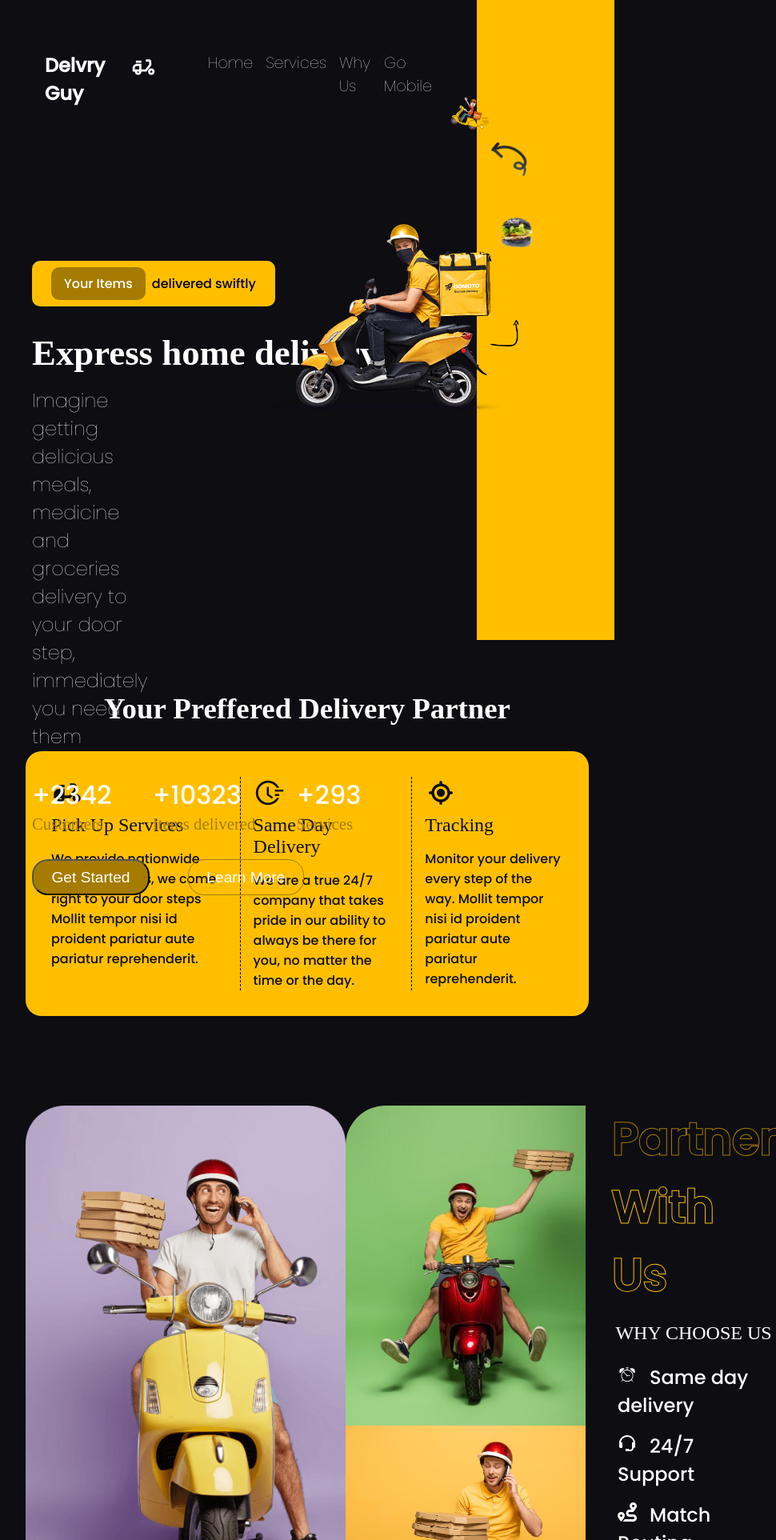
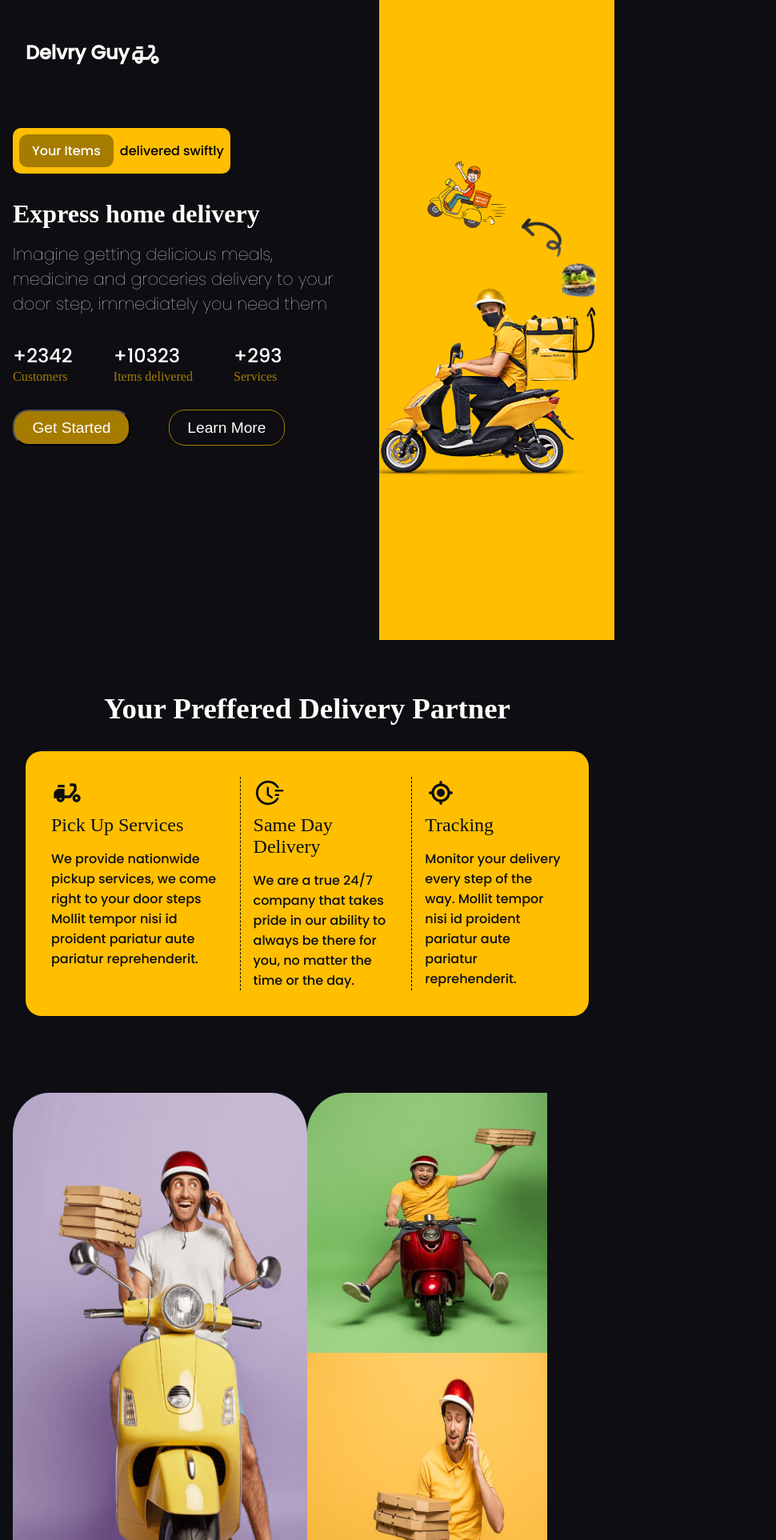
Before and after one commit to emmanuelkumah/delivry-guy, a React (Create React App) app: page / in a window 768 px wide. Shown: the top 1925 px of the page at 80% size, 970 px wide, since content can reach past the window. Built offline with nearby package versions, Linux system fonts and the light colour scheme; a web font is replaced by a local one.

Commit message:
Finish responsive design

```diff
--- a/src/components/Hero/Hero.module.css
+++ b/src/components/Hero/Hero.module.css
@@ -212,3 +212,63 @@
     /* transform: rotateY(10deg); */
   }
 }
+
+@media only screen and (min-width: 601px) and (max-width: 1200px) {
+  .hero_left {
+    padding: 1rem;
+  }
+  .hero_right {
+    flex: 2 1;
+  }
+  .hero_topText {
+    margin-top: 0.5rem;
+    padding: 0.5rem;
+  }
+  .hero_heading {
+    font-size: 2rem;
+  }
+  .hero_subHeading {
+    margin-right: 1rem;
+    padding-right: 1rem;
+    font-size: 1.3rem;
+  }
+  .hero_stats > div > span:first-of-type {
+    font-size: 1.5rem;
+  }
+  .hero_stats > div > span:nth-of-type(2) {
+    font-size: 1rem;
+  }
+  .hero_right {
+    flex-direction: column;
+  }
+  .hero_img {
+    width: 100%;
+    position: absolute;
+    top: 45%;
+    right: 10%;
+  }
+  .hero_icons > img:first-of-type {
+    position: absolute;
+    width: 20%;
+    left: 72%;
+    top: 48%;
+  }
+  .hero_icons > img:nth-of-type(2) {
+    width: 20%;
+    position: absolute;
+    left: 75%;
+    top: 40%;
+  }
+  .hero_icons > img:nth-of-type(3) {
+    width: 20%;
+    position: absolute;
+    left: 60%;
+    top: 35%;
+  }
+  .hero_icons > img:nth-of-type(4) {
+    width: 35%;
+    position: absolute;
+    left: 20%;
+    top: 25%;
+  }
+}
--- a/src/components/Nav/Nav.module.css
+++ b/src/components/Nav/Nav.module.css
@@ -76,3 +76,39 @@
     width: 100%;
   }
 }
+@media only screen and (min-width: 601px) and (max-width: 1200px) {
+  /*Tablets [601px -> 1200px]*/
+  .nav_container {
+    flex-direction: column;
+    gap: 1rem;
+  }
+  .nav_menu-icon {
+    display: block;
+    position: absolute;
+    top: 10%;
+    right: 5%;
+    font-size: 2rem;
+  }
+  .nav_menu {
+    display: none;
+    list-style: none;
+  }
+  ul {
+    list-style: none;
+  }
+  ul > li:hover,
+  ul > li:active {
+    color: var(--main-color);
+    font-weight: 400;
+    cursor: pointer;
+    background-color: var(--sec-color);
+    padding: 0.5rem 1rem;
+    color: var(--main-bg-color);
+    border-radius: 10px;
+    transition: all 0.5s ease-in;
+  }
+  .sticky {
+    padding: 1rem;
+    width: 100%;
+  }
+}
--- a/src/components/Pricing/Pricing.module.css
+++ b/src/components/Pricing/Pricing.module.css
@@ -55,3 +55,22 @@
     display: none;
   }
 }
+
+@media only screen and (min-width: 601px) and (max-width: 1200px) {
+  .pricing_container {
+    margin-top: 3rem;
+    padding: 1rem;
+  }
+  .pricing_section {
+    gap: 1rem;
+  }
+  .pricing_details > h4 {
+    font-size: 1.2rem;
+  }
+  .pricing_items > p {
+    font-size: 1.1rem;
+  }
+  .pricing_details > p {
+    font-size: 1.5rem;
+  }
+}
--- a/src/components/Reasons/Reason.module.css
+++ b/src/components/Reasons/Reason.module.css
@@ -13,12 +13,10 @@
   height: 600px;
 }
 .reasons_innerImg > img:nth-of-type(1) {
-  /* border-radius: 50px; */
   height: 400px;
   border-top-left-radius: 50px;
 }
 .reasons_innerImg > img:nth-of-type(2) {
-  /* width: 400px; */
   height: 200px;
   border-bottom-left-radius: 50px;
 }
@@ -98,3 +96,19 @@
     padding: 0.5rem;
   }
 }
+@media only screen and (min-width: 601px) and (max-width: 1200px) {
+  .reasons_container {
+    flex-direction: column;
+    flex-wrap: wrap;
+    padding: 1rem;
+  }
+  .reasons_img > img:first-of-type {
+    width: 50%;
+    height: auto;
+  }
+  .reasons_innerImg > img:nth-of-type(1),
+  .reasons_innerImg > img:nth-of-type(2) {
+    width: 100%;
+    height: 50%;
+  }
+}
```
